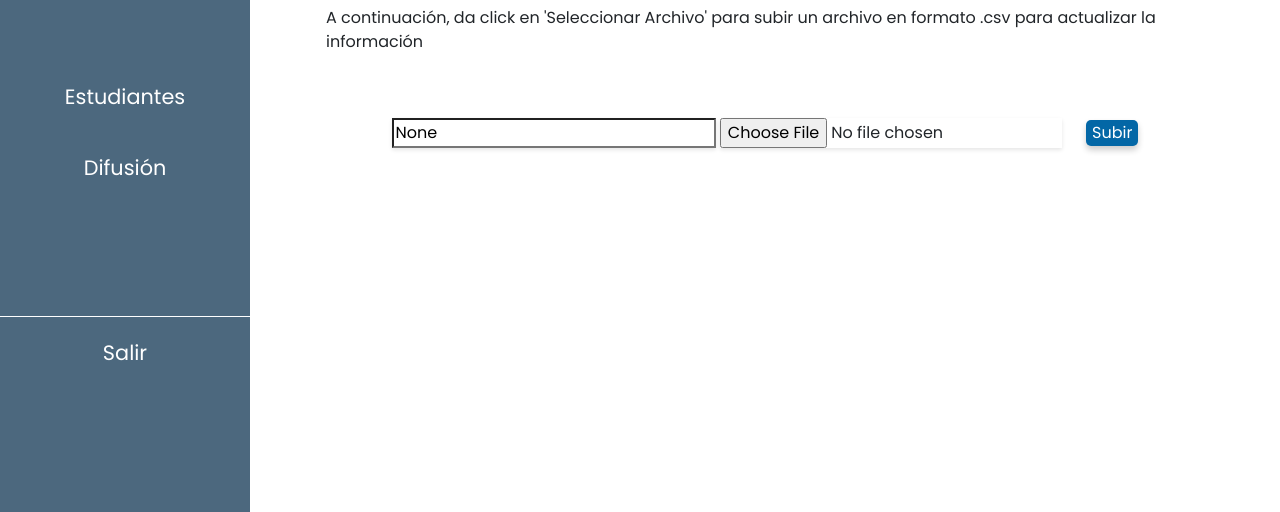
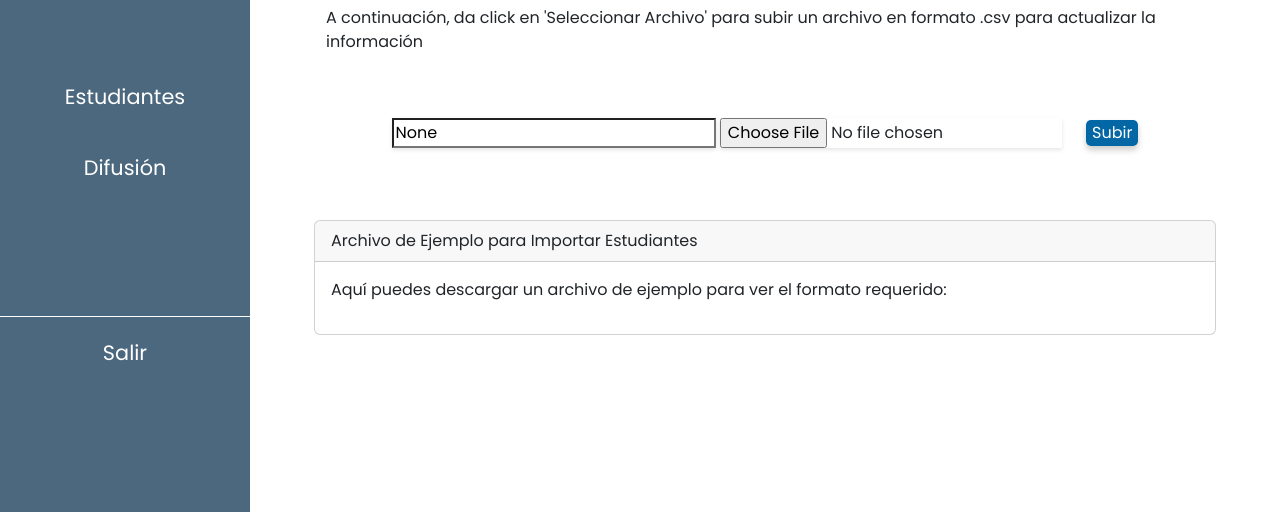
Before and after one commit to ICESI-PI1/icesi-filantrop-a-equipo-3, a Django app: page /col/update_info/A00381010/ in a window 1280 px wide. Shown: the part 288-800 px from the top of the page. Run offline with Django 4.2, Linux system fonts and the light colour scheme; data comes from the database, SQL or seed files in the repository.

Commit message:
update(update-info): Add examples

```diff
--- a/MSDE_Collaborator_App/templates/update_info/update_info_student.html
+++ b/MSDE_Collaborator_App/templates/update_info/update_info_student.html
@@ -1,4 +1,5 @@
 {% extends 'layouts/base_collaborator.html' %}
+{% load static %}
 
 {% block content %}
     <section>
@@ -34,4 +35,49 @@
             </div>
         </div>
     </section>
+    <section>
+        <div class="row mt-4">
+            <div class="col-md-12">
+                <div class="card">
+                    <div class="card-header">
+                        Archivo de Ejemplo para Importar Estudiantes
+                    </div>
+                    <div class="card-body">
+                        {% if info_type == 'balance' %}
+                            <img src="{% static 'excel_format/Example_img_balance.png' %}"
+                                 alt="Vista previa del archivo de ejemplo"
+                                 class="img-fluid mb-3">
+                        {% endif %}
+                        {% if info_type == 'extra-academicas' %}
+                            <img src="{% static 'excel_format/Example_img_extra.png' %}"
+                                 alt="Vista previa del archivo de ejemplo"
+                                 class="img-fluid mb-3">
+                        {% endif %}
+                        {% if info_type == 'CREA' %}
+                            <img src="{% static 'excel_format/Example_img_crea.png' %}" alt="Vista previa del archivo de ejemplo"
+                             class="img-fluid mb-3">
+                        {% endif %}
+
+                        <p>Aquí puedes descargar un archivo de ejemplo para ver el formato requerido:</p>
+
+                        {% if info_type == 'balance' %}
+                            <a href="{% static 'excel_format/Ejemplo_formato_balance.xlsx' %}" download
+                               class="btn btn-primary">Descargar
+                                Archivo de Ejemplo</a>
+                        {% endif %}
+                        {% if info_type == 'extra-academicas' %}
+                            <a href="{% static 'excel_format/Ejemplo_formato_extra.xlsx' %}" download
+                               class="btn btn-primary">Descargar
+                                Archivo de Ejemplo</a>
+                        {% endif %}
+                        {% if info_type == 'CREA' %}
+                            <a href="{% static 'excel_format/Ejemplo_formato_crea.xlsx' %}" download
+                               class="btn btn-primary">Descargar
+                                Archivo de Ejemplo</a>
+                        {% endif %}
+                    </div>
+                </div>
+            </div>
+        </div>
+    </section>
 {% endblock %}
```
Also changed, not shown: MSDE_App/static/excel_format/Example_img_balance.png (added), MSDE_App/static/excel_format/Example_img_crea.png (added), MSDE_App/static/excel_format/Example_img_extra.png (added), 3 other files.
